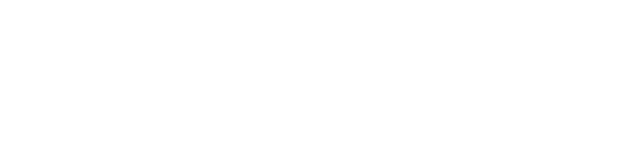
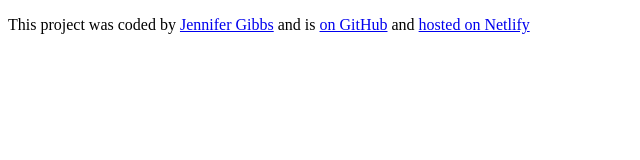
Before and after one commit to JGibbs-Coding/JGI-Weather-Application, a plain HTML site: page index.html in a window 1280 px wide. Shown: the whole page, without its empty margins (0-640 px from the left). Drawn offline with Linux system fonts and the light colour scheme.

Commit message:
Adding footer information

```diff
--- a/index.html
+++ b/index.html
@@ -8,6 +8,24 @@
   <body>
     <header></header>
     <main></main>
-    <footer></footer>
+    <footer>
+      <p>
+        This project was coded by
+        <a href="https://github.com/JGibbs-Coding" target="_blank"
+          >Jennifer Gibbs</a
+        >
+        and is
+        <a
+          href="https://github.com/JGibbs-Coding/JGI-Weather-Application"
+          target="_blank"
+        >
+          on GitHub</a
+        >
+        and
+        <a href="https://creative-kitsune-c1f8f6.netlify.app/" target="_blank">
+          hosted on Netlify</a
+        >
+      </p>
+    </footer>
   </body>
 </html>
```
